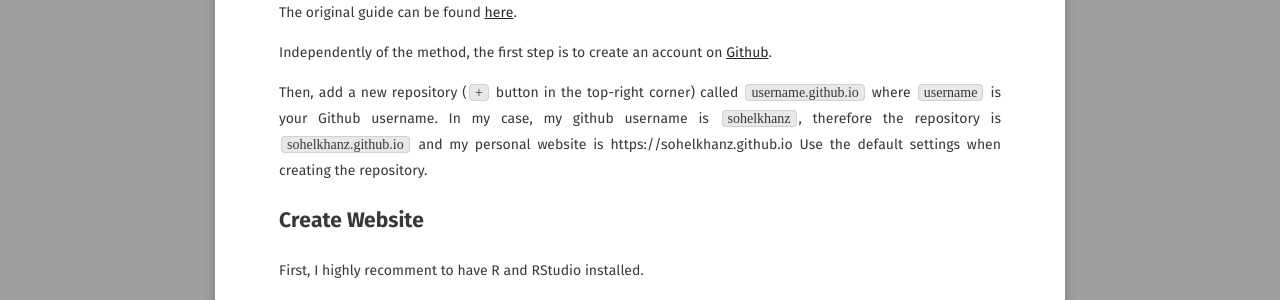
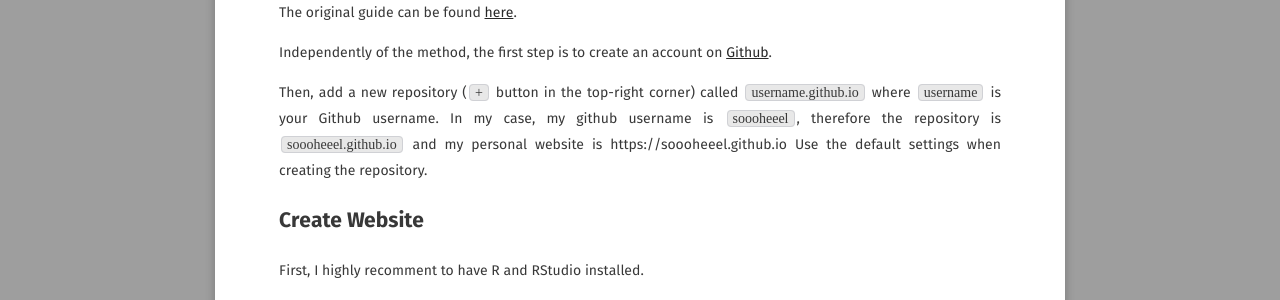
Before and after one commit to sohelkhanzz/mphs-edu.github.io, a Jekyll site: the page built from _posts/2020-10-19-website-build.md, in a window 1280 px wide and 900 px high, scrolled down 451 px. Shown: the part 149-449 px from the top of the window. Built offline with Jekyll 4.4.1, drawn with Linux system fonts in a browser that asks for light colours; nearby versions of some CDN libraries; some web fonts are replaced; comment, search, counter and statistics services are not loaded; a style sheet for code colours, icons or effects is not loaded.

Commit message:
Update 2020-10-19-website-build.md

```diff
--- a/_posts/2020-10-19-website-build.md
+++ b/_posts/2020-10-19-website-build.md
@@ -16,7 +16,7 @@ There are three main options: use RStudio, the Terminal or Netlify. I personally
 
 Independently of the method, the first step is to create an account on [Github](https://www.github.com).
 
-Then, add a new repository (`+` button in the top-right corner) called `username.github.io` where `username` is your Github username. In my case, my github username is `sohelkhanz`, therefore the repository is `sohelkhanz.github.io` and my personal website is https://sohelkhanz.github.io Use the default settings when creating the repository.
+Then, add a new repository (`+` button in the top-right corner) called `username.github.io` where `username` is your Github username. In my case, my github username is `soooheeel`, therefore the repository is `soooheeel.github.io` and my personal website is https://soooheeel.github.io Use the default settings when creating the repository.
 
 ## Create Website
 
```
Also changed, not shown: other parts of _posts/2020-10-19-website-build.md (+3 -0 lines).
